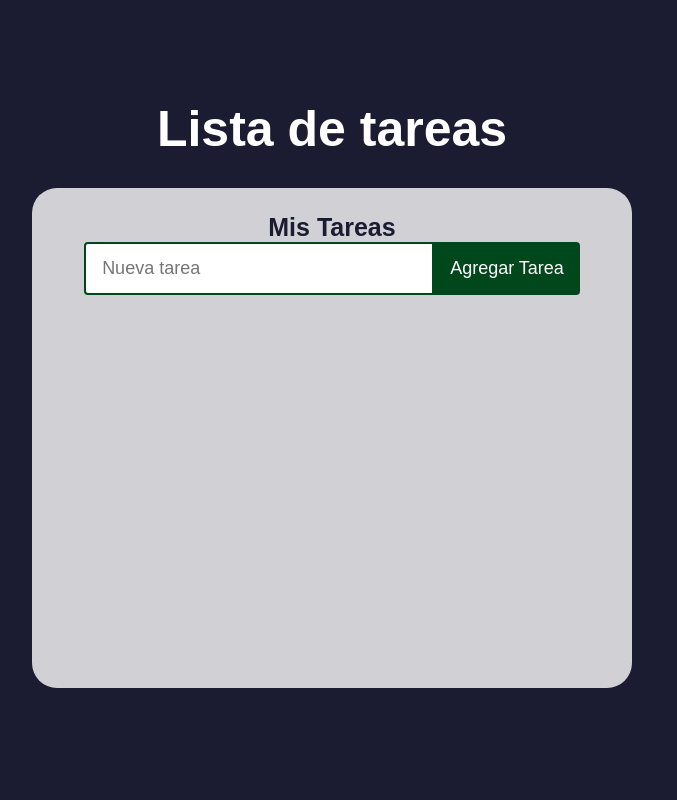
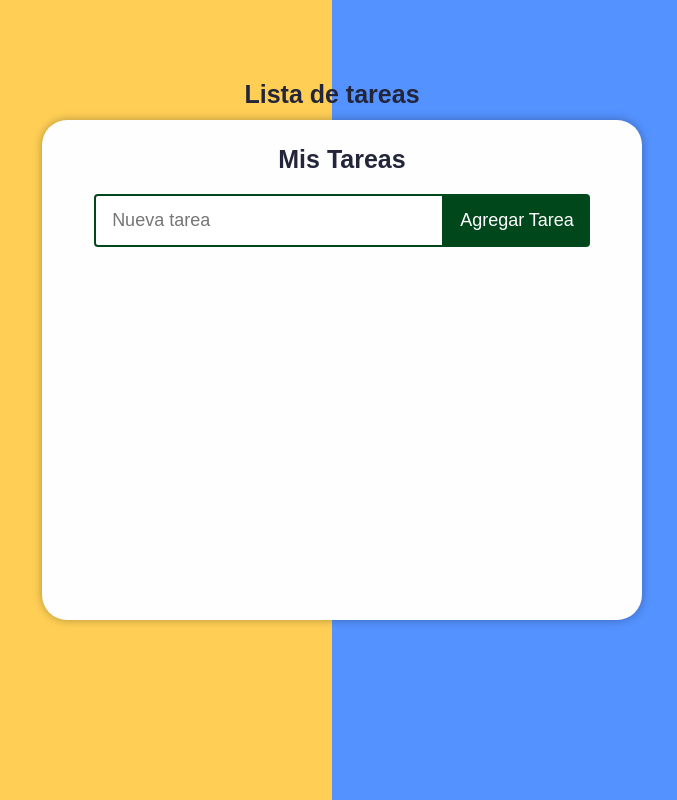
Before and after one commit to marcosd59/lista-de-tareas, a React (Create React App) app: page / in a window 1280 px wide. Shown: the whole page, without its empty margins (308-985 px from the left). Built offline with nearby package versions, Linux system fonts and the light colour scheme.

Commit message:
Update App.css styles

```diff
--- a/src/App.css
+++ b/src/App.css
@@ -7,17 +7,17 @@
 html,
 body {
   color: white;
-  background-color: #1b1b32;
+  background: linear-gradient(to right, #ffcf55 50%, #5492ff 50%);
   font-family: "Quicksand", sans-serif;
   margin-top: 40px;
 }
 
 h1 {
-  color: #1b1b32;
+  color: #23253a;
   font-size: 25px;
   text-align: center;
   font-family: "Quicksand", sans-serif;
-  margin-bottom: 20px 0;
+  margin-bottom: 20px;
 }
 
 .aplicacion-tareas {
@@ -25,16 +25,6 @@ h1 {
   flex-wrap: wrap;
   align-items: center;
   justify-content: center;
-}
-
-.freecodecamp-logo-contenedor {
-  width: 100%;
-  margin: 20px;
-  display: flex;
-  align-items: center;
-  justify-content: center;
-  color: white;
-  font-size: 50px;
 }
 
 .freecodecamp-logo {
@@ -46,10 +36,15 @@ h1 {
 .tareas-lista-principal {
   width: 600px;
   min-height: 500px;
-  background-color: #d0d0d5;
+  background-color: #fefefe;
   padding: 25px;
   margin: 10px;
   border-radius: 25px;
+  position: absolute;
+  top: 45%;
+  left: 50%;
+  transform: translate(-50%, -50%);
+  box-shadow: 0 0 10px rgba(0, 0, 0, 0.3);
 }
 
 @import url("https://fonts.googleapis.com/css2?family=Quicksand:wght@600&display=swap");
```
